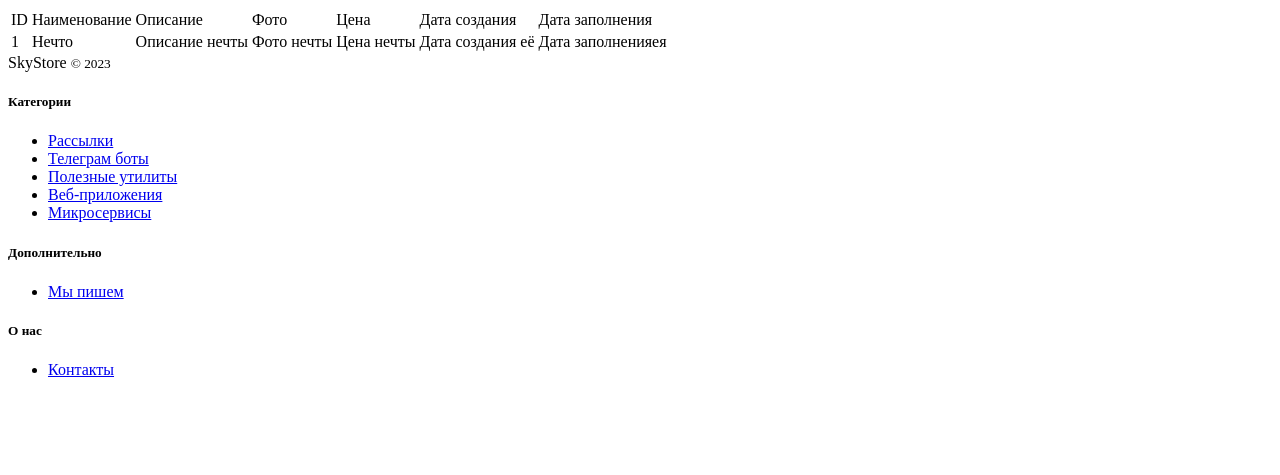
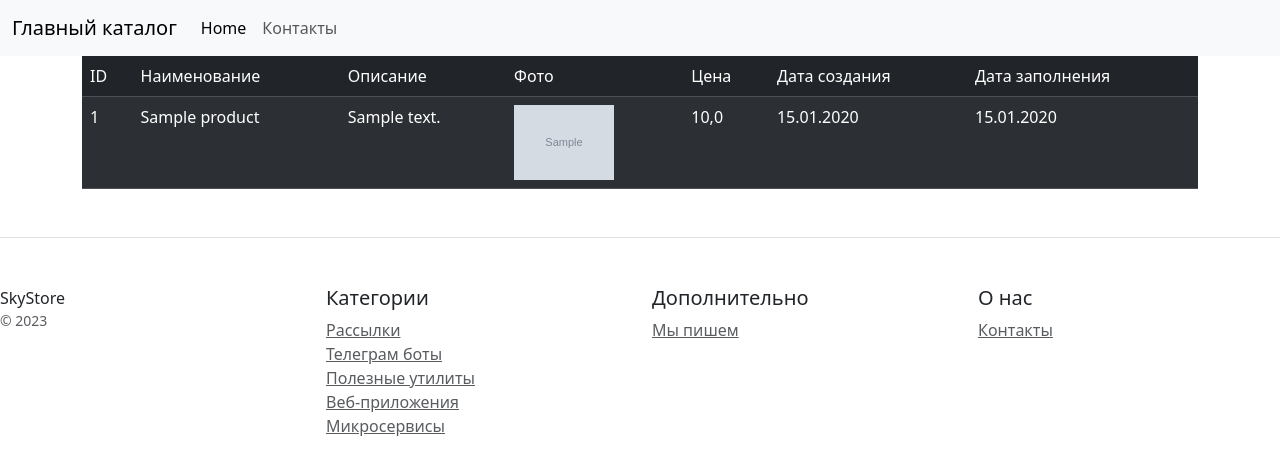
Before and after one commit to Khalyavin/Lesson_54_django_4, a Django app: page / in a window 1280 px wide. Shown: the top 475 px of the page. Run offline with Django 4.2, Linux system fonts and the light colour scheme; tables that the repository leaves empty hold one stand-in row (values such as "Sample post"); grey boxes marked "Sample" are stand-in pictures.

Commit message:
Final version

```diff
--- /dev/null
+++ b/catalog/templates/catalog/base.html
@@ -0,0 +1,23 @@
+<!doctype html>
+{% load static %}
+<html lang="en">
+<head>
+    <meta charset="UTF-8">
+    <title>Каталог афигенно полезных продуктов</title>
+{#    <link href="{% static "css/bootstrap.min.css" %}">#}
+    <link href="https://cdn.jsdelivr.net/npm/bootstrap@5.3.0-alpha1/dist/css/bootstrap.min.css" rel="stylesheet" integrity="sha384-GLhlTQ8iRABdZLl6O3oVMWSktQOp6b7In1Zl3/Jr59b6EGGoI1aFkw7cmDA6j6gD" crossorigin="anonymous">
+</head>
+
+<body>
+{% include 'catalog/includes/main_menu.html' %}
+    <div class="container">
+        {% block content %}
+        {% endblock %}
+    </div>
+{% include 'catalog/includes/main_footer.html' %}
+
+{#<script src="/static/js/bootstrap.bundle.min.js"></script>#}
+<script src="https://cdn.jsdelivr.net/npm/bootstrap@5.3.0-alpha1/dist/js/bootstrap.bundle.min.js" integrity="sha384-w76AqPfDkMBDXo30jS1Sgez6pr3x5MlQ1ZAGC+nuZB+EYdgRZgiwxhTBTkF7CXvN" crossorigin="anonymous"></script>
+
+</body>
+</html>
--- /dev/null
+++ b/catalog/templates/catalog/includes/main_footer.html
@@ -0,0 +1,32 @@
+<div>
+    <footer class="pt-4 my-md-5 pt-md-5 border-top">
+        <div class="row">
+            <div class="col-12 col-md">
+                SkyStore
+                <small class="d-block mb-3 text-muted">&copy; 2023</small>
+            </div>
+            <div class="col-6 col-md">
+                <h5>Категории</h5>
+                <ul class="list-unstyled text-small">
+                    <li><a class="text-muted" href="#">Рассылки</a></li>
+                    <li><a class="text-muted" href="#">Телеграм боты</a></li>
+                    <li><a class="text-muted" href="#">Полезные утилиты</a></li>
+                    <li><a class="text-muted" href="#">Веб-приложения</a></li>
+                    <li><a class="text-muted" href="#">Микросервисы</a></li>
+                </ul>
+            </div>
+            <div class="col-6 col-md">
+                <h5>Дополнительно</h5>
+                <ul class="list-unstyled text-small">
+                    <li><a class="text-muted" href="#">Мы пишем</a></li>
+                </ul>
+            </div>
+            <div class="col-6 col-md">
+                <h5>О нас</h5>
+                <ul class="list-unstyled text-small">
+                    <li><a class="text-muted" href="/contacts/">Контакты</a></li>
+                </ul>
+            </div>
+        </div>
+    </footer>
+</div>
--- /dev/null
+++ b/catalog/templates/catalog/includes/main_menu.html
@@ -0,0 +1,19 @@
+<nav class="navbar navbar-expand-lg bg-body-tertiary">
+    <div class="container-fluid">
+        <a class="navbar-brand" href="#">Главный каталог</a>
+        <button class="navbar-toggler" type="button" data-bs-toggle="collapse" data-bs-target="#navbarSupportedContent"
+                aria-controls="navbarSupportedContent" aria-expanded="false" aria-label="Toggle navigation">
+            <span class="navbar-toggler-icon"></span>
+        </button>
+        <div class="collapse navbar-collapse" id="navbarSupportedContent">
+            <ul class="navbar-nav me-auto mb-2 mb-lg-0">
+                <li class="nav-item">
+                    <a class="nav-link active" aria-current="page" href="{% url 'catalog:home' %}">Home</a>
+                </li>
+                <li class="nav-item">
+                    <a class="nav-link" href="{% url 'catalog:contacts' %}">Контакты</a>
+                </li>
+            </ul>
+        </div>
+    </div>
+</nav>
--- a/catalog/templates/catalog/index.html
+++ b/catalog/templates/catalog/index.html
@@ -1,14 +1,8 @@
-{% load static %}
-<!doctype html>
-<html lang="en">
-<head>
-    <meta charset="UTF-8">
-    <title>Каталог афигенно полезных продуктов</title>
-    <link href="{% static 'css/bootstrap.min.css' %}">
-</head>
+{% extends 'catalog/base.html' %}
+{% load my_filter %}
 
-<body>
-<table class="table table-dark">
+{% block content %}
+    <table class="table table-dark table-striped">
         <thead>
         <tr>
             <td>ID</td>
@@ -21,51 +15,22 @@
         </tr>
         </thead>
         <tbody>
+        {% for object in object_list %}
             <tr>
-        <td>1</td>
-        <td>Нечто</td>
-        <td>Описание нечты</td>
-        <td>Фото нечты</td>
-        <td>Цена нечты</td>
-        <td>Дата создания её</td>
-        <td>Дата заполненияея</td>
+                <td>{{ object.id }}</td>
+                <td>{{ object.name }}</td>
+                <td>{{ object.description|truncatechars:100 }}</td>
+                <td>
+{#                    <img src="{{ object.photo.url }}" />#}
+{#                    <img src="/media/{{ object.photo }}" width=100 />#}
+{#                    <img src="{{ object.photo|mediapath }}" width=100 />#}
+                    <img src="{% mediapath object.photo %}" width=100 />
+                </td>
+                <td>{{ object.price }}</td>
+                <td>{{ object.date_org|date:"d.m.Y" }}</td>
+                <td>{{ object.date_fill|date:"d.m.Y" }}</td>
             </tr>
+        {% endfor %}
         </tbody>
     </table>
-
-
-    <footer class="pt-4 my-md-5 pt-md-5 border-top">
-        <div class="row">
-            <div class="col-12 col-md">
-                SkyStore
-                <small class="d-block mb-3 text-muted">&copy; 2023</small>
-            </div>
-            <div class="col-6 col-md">
-                <h5>Категории</h5>
-                <ul class="list-unstyled text-small">
-                    <li><a class="text-muted" href="#">Рассылки</a></li>
-                    <li><a class="text-muted" href="#">Телеграм боты</a></li>
-                    <li><a class="text-muted" href="#">Полезные утилиты</a></li>
-                    <li><a class="text-muted" href="#">Веб-приложения</a></li>
-                    <li><a class="text-muted" href="#">Микросервисы</a></li>
-                </ul>
-            </div>
-            <div class="col-6 col-md">
-                <h5>Дополнительно</h5>
-                <ul class="list-unstyled text-small">
-                    <li><a class="text-muted" href="#">Мы пишем</a></li>
-                </ul>
-            </div>
-            <div class="col-6 col-md">
-                <h5>О нас</h5>
-                <ul class="list-unstyled text-small">
-                    <li><a class="text-muted" href="/contacts/">Контакты</a></li>
-                </ul>
-            </div>
-        </div>
-    </footer>
-</div>
-
-<script src="/static/js/bootstrap.bundle.min.js"></script>
-</body>
-</html>
+{% endblock %}
--- /dev/null
+++ b/catalog/templatetags/my_filter.py
@@ -0,0 +1,19 @@
+import os.path
+
+from django import template
+from django.utils.html import conditional_escape
+from django.utils.safestring import mark_safe
+
+from config.settings import MEDIA_URL
+
+register = template.Library()
+
+
+@register.filter(needs_autoescape=True)
+def mediapath(path, autoescape=True):
+    return MEDIA_URL + str(path)
+
+
+@register.simple_tag
+def mediapath(path):
+    return MEDIA_URL + str(path)
--- a/catalog/urls.py
+++ b/catalog/urls.py
@@ -1,11 +1,12 @@
 from django.urls import path
 
 from catalog.apps import CatalogConfig
-from catalog.views import catalog
+from catalog.views import catalog, contacts
 
 
 app_name = CatalogConfig.name
 
 urlpatterns = [
-    path('', catalog)
+    path('', catalog, name='home'),
+    path('contacts/', contacts, name='contacts'),
 ]
--- a/catalog/views.py
+++ b/catalog/views.py
@@ -1,4 +1,17 @@
 from django.shortcuts import render
 
+from catalog.models import Product
+
+
 def catalog(request):
-    return render(request, 'catalog/index.html')
+    context = {
+        'object_list': Product.objects.all()
+    }
+    return render(request, 'catalog/index.html', context)
+
+def contacts(request):
+    if request.method == 'POST':
+        print(request.POST.get('name'))
+        print(request.POST.get('price'))
+
+    return render(request, 'catalog/contacts.html')
--- a/config/settings.py
+++ b/config/settings.py
@@ -114,13 +114,13 @@ USE_TZ = True
 
 # Static files (CSS, JavaScript, Images)
 # https://docs.djangoproject.com/en/4.1/howto/static-files/
-MEDIA_ROOT = BASE_DIR / 'media'
+MEDIA_ROOT = BASE_DIR / 'media/'
 
 MEDIA_URL = '/media/'
 
 STATIC_URL = "/static/"
 
-STATICFILES_DIR = (
+STATICFILES_DIRS = (
     BASE_DIR / 'static/',
 )
 
```
Also changed, not shown: catalog/templates/catalog/contacts.html (added, +27 -0 lines), catalog/templatetags/__init__.py (added), media/image/mussel.jpg (added). Lines whose indentation alone changed are shown as unchanged.
